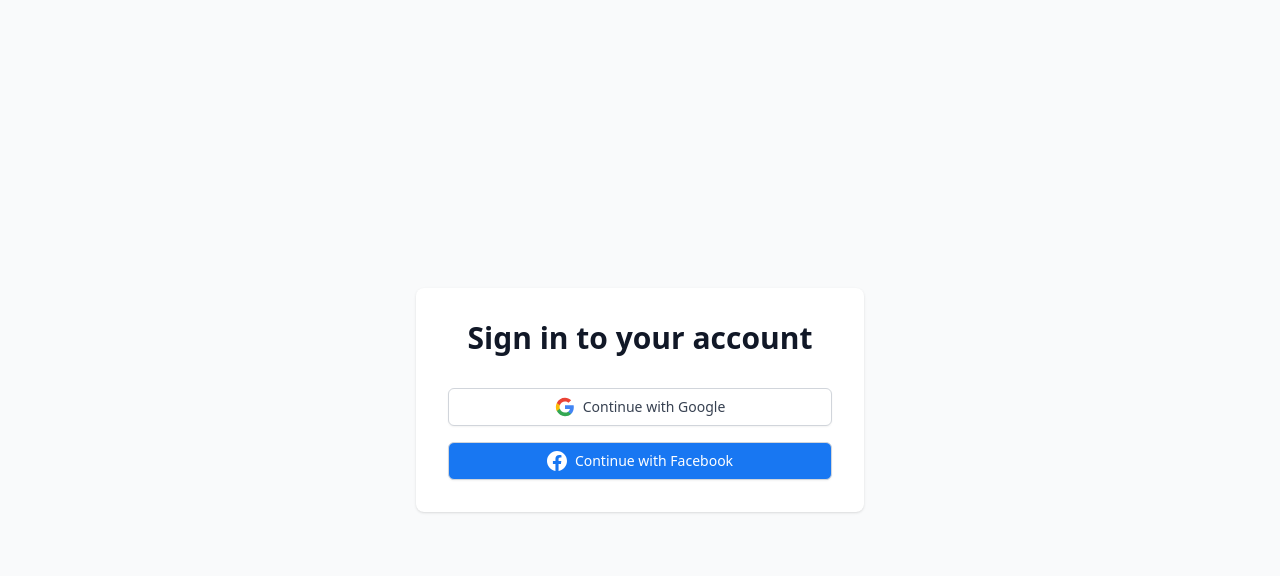
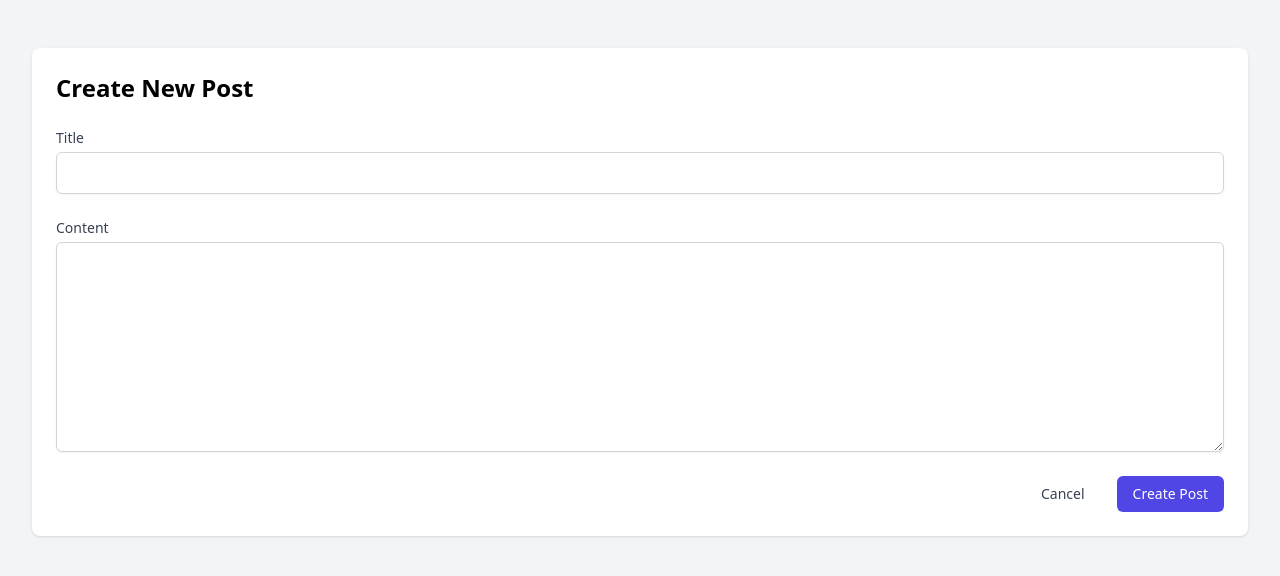
Before and after one commit to Devansh-Walia/blogger-app-web, a React (Create React App) app: page /create-post in a window 1280 px wide. Before the commit this address led to /. Shown: the top 576 px of the page. Built offline with nearby package versions, Linux system fonts and the light colour scheme; sample sign-in values are in the browser's storage.

Commit message:
setup protected routes ui

```diff
--- a/src/App.tsx
+++ b/src/App.tsx
@@ -1,7 +1,10 @@
 import { BrowserRouter, Routes, Route, Navigate } from "react-router-dom";
 
 import Login from "./components/auth/Login";
+import Dashboard from "./components/blog/Dashboard";
+import CreatePost from "./components/blog/CreatePost";
 import Posts from "./components/blog/Posts";
+import ProtectedRoute from "./components/auth/ProtectedRoute";
 import Post from "./components/blog/Post";
 
 function App() {
@@ -12,6 +15,23 @@ function App() {
         <Route path="/post" element={<Post />} />
         <Route path="/posts" element={<Posts />} />
 
+        <Route
+          path="/dashboard"
+          element={
+            <ProtectedRoute>
+              <Dashboard />
+            </ProtectedRoute>
+          }
+        />
+        <Route
+          path="/create-post"
+          element={
+            <ProtectedRoute>
+              <CreatePost />
+            </ProtectedRoute>
+          }
+        />
+
         <Route path="*" element={<Navigate to="/" replace />} />
       </Routes>
     </BrowserRouter>
--- /dev/null
+++ b/src/components/blog/CreatePost.tsx
@@ -0,0 +1,78 @@
+import React, { useState } from "react";
+import { useNavigate } from "react-router-dom";
+
+const CreatePost: React.FC = () => {
+  const navigate = useNavigate();
+  const [title, setTitle] = useState("");
+  const [content, setContent] = useState("");
+
+  const handleSubmit = (e: React.FormEvent) => {
+    e.preventDefault();
+    // TODO: Implement actual post creation logic
+    console.log("Creating post:", { title, content });
+    navigate("/dashboard");
+  };
+
+  return (
+    <div className="min-h-screen bg-gray-100">
+      <div className="max-w-7xl mx-auto py-6 sm:px-6 lg:px-8">
+        <div className="px-4 py-6 sm:px-0">
+          <div className="bg-white shadow rounded-lg p-6">
+            <h1 className="text-2xl font-semibold mb-6">Create New Post</h1>
+            <form onSubmit={handleSubmit} className="space-y-6">
+              <div>
+                <label
+                  htmlFor="title"
+                  className="block text-sm font-medium text-gray-700"
+                >
+                  Title
+                </label>
+                <input
+                  type="text"
+                  id="title"
+                  value={title}
+                  onChange={(e) => setTitle(e.target.value)}
+                  required
+                  className="mt-1 block w-full border border-gray-300 rounded-md shadow-sm py-2 px-3 focus:outline-none focus:ring-indigo-500 focus:border-indigo-500"
+                />
+              </div>
+              <div>
+                <label
+                  htmlFor="content"
+                  className="block text-sm font-medium text-gray-700"
+                >
+                  Content
+                </label>
+                <textarea
+                  id="content"
+                  rows={8}
+                  value={content}
+                  onChange={(e) => setContent(e.target.value)}
+                  required
+                  className="mt-1 block w-full border border-gray-300 rounded-md shadow-sm py-2 px-3 focus:outline-none focus:ring-indigo-500 focus:border-indigo-500"
+                />
+              </div>
+              <div className="flex justify-end space-x-4">
+                <button
+                  type="button"
+                  onClick={() => navigate("/dashboard")}
+                  className="px-4 py-2 text-sm font-medium text-gray-700 hover:text-gray-900"
+                >
+                  Cancel
+                </button>
+                <button
+                  type="submit"
+                  className="px-4 py-2 text-sm font-medium text-white bg-indigo-600 rounded-md hover:bg-indigo-700"
+                >
+                  Create Post
+                </button>
+              </div>
+            </form>
+          </div>
+        </div>
+      </div>
+    </div>
+  );
+};
+
+export default CreatePost;
--- /dev/null
+++ b/src/components/blog/Dashboard.tsx
@@ -0,0 +1,47 @@
+import React from "react";
+import { Link } from "react-router-dom";
+
+const Dashboard: React.FC = () => {
+  const handleLogout = () => {
+    localStorage.removeItem("isAuthenticated");
+    window.location.href = "/";
+  };
+
+  return (
+    <div className="min-h-screen bg-gray-100">
+      <nav className="bg-white shadow-sm">
+        <div className="max-w-7xl mx-auto px-4 sm:px-6 lg:px-8">
+          <div className="flex justify-between h-16">
+            <div className="flex items-center">
+              <h1 className="text-xl font-semibold">Blog Dashboard</h1>
+            </div>
+            <div className="flex items-center space-x-4">
+              <Link
+                to="/create-post"
+                className="px-4 py-2 text-sm font-medium text-white bg-indigo-600 rounded-md hover:bg-indigo-700"
+              >
+                Create Post
+              </Link>
+              <button
+                onClick={handleLogout}
+                className="px-4 py-2 text-sm font-medium text-gray-700 hover:text-gray-900"
+              >
+                Logout
+              </button>
+            </div>
+          </div>
+        </div>
+      </nav>
+
+      <main className="max-w-7xl mx-auto py-6 sm:px-6 lg:px-8">
+        <div className="px-4 py-6 sm:px-0">
+          <div className="border-4 border-dashed border-gray-200 rounded-lg h-96 flex items-center justify-center">
+            <p className="text-gray-500">Your posts will appear here</p>
+          </div>
+        </div>
+      </main>
+    </div>
+  );
+};
+
+export default Dashboard;
```
